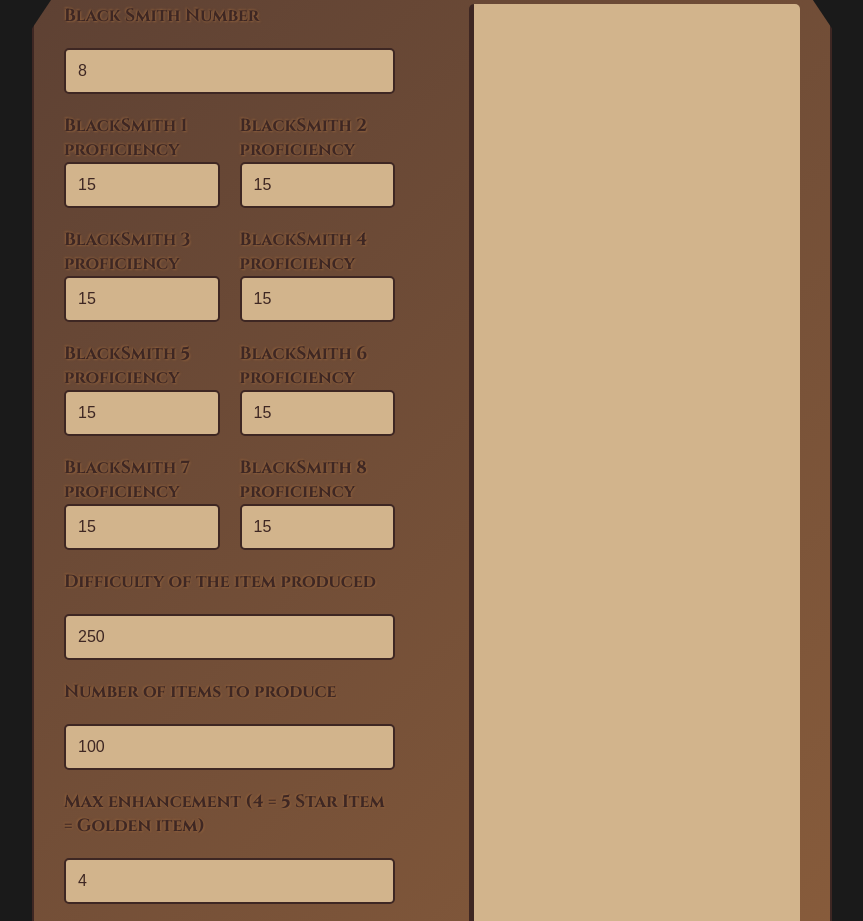
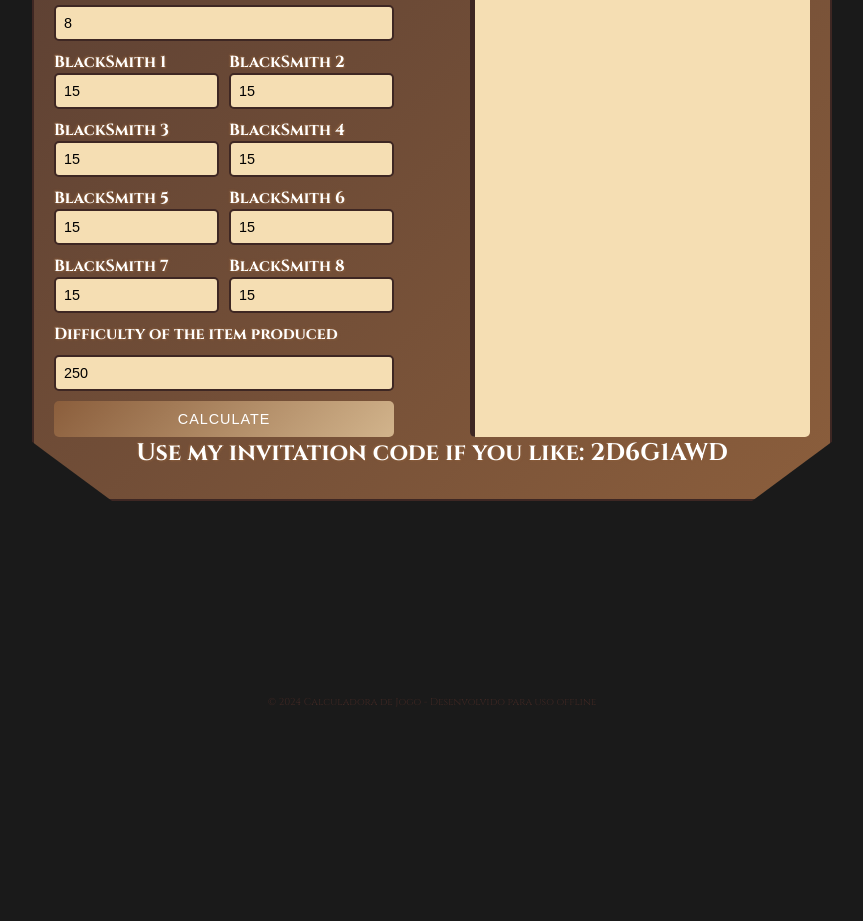
Before and after one commit to Mayconmdfs/Kingsmith_Forgemaster_Calculator, a plain HTML site: page index.html in a window 1280 px wide. Shown: the part 111-1032 px from the top of the page, without its empty margins (208-1071 px from the left). After the commit the page ends 840 px from the top, so only its background shows below. Drawn offline with Linux system fonts and the light colour scheme.

Commit message:
modified:   index.html 	modified:   statsCalculator.js 	modified:   style.css

```diff
--- a/index.html
+++ b/index.html
@@ -21,12 +21,6 @@
 
                     <label for="difficulty">Difficulty of the item produced</label>
                     <input type="number" id="difficulty" name="difficulty" value="250" required>
-
-                    <label for="items_done">Number of items to produce</label>
-                    <input type="number" id="items_done" name="items_done" value="100" required>
-
-                    <label for="max_item_successes">Max enhancement (4 = 5 Star Item = Golden item)</label>
-                    <input type="number" id="max_item_successes" name="max_item_successes" value="4" required>
 
                     <button type="button" onclick="calculateStats()">Calculate</button>
                 </form>
@@ -56,7 +50,7 @@
 
                 const label = document.createElement('label');
                 label.setAttribute('for', `blacksmith_level_${i}`);
-                label.textContent = `BlackSmith ${i + 1} proficiency`;
+                label.textContent = `BlackSmith ${i + 1}`;
 
                 const input = document.createElement('input');
                 input.type = 'number';
--- a/statsCalculator.js
+++ b/statsCalculator.js
@@ -52,14 +52,11 @@ function calculateStats() {
         blacksmithLevels.push(parseInt(document.getElementById(`blacksmith_level_${i}`).value));
     }
     const difficulty = parseInt(document.getElementById('difficulty').value);
-    const itemsDone = parseInt(document.getElementById('items_done').value);
-    const maxItemSuccesses = parseInt(document.getElementById('max_item_successes').value);
-
+    const maxItemSuccesses = 4; // The current max number of successes is 4
     const total_chance = arrayAddScalar(blacksmithLevels, difficulty);
     const success_probabilities = arrayDivide(blacksmithLevels, total_chance);
     const probability_matrix = generatePossibilityMatrix(numTrials);
     const probabilities = calculateProbabilities(probability_matrix, success_probabilities, maxItemSuccesses);
-    const results = calculateExpectedOutput(probabilities, itemsDone, maxItemSuccesses);
 
     let resultHtml = "<h3>Enhancement chances:</h3>";
     probabilities.forEach((prob, i) => {
@@ -67,15 +64,12 @@ function calculateStats() {
         resultHtml += `<p><span class="stars">${stars}</span> ${(prob * 100).toFixed(2)}%</p>`;
     });
 
-    resultHtml += "<h3>Expected result (★ can vary based on your luck):</h3>";
-    results.forEach((res, i) => {
+    resultHtml += "<h3>Expected number of items needed for each enhancement level:</h3>";
+    probabilities.forEach((prob, i) => {
         const stars = generateStars(i + 1);
-        resultHtml += `<p><span class="stars">${stars}</span> ${res.toFixed(2)}</p>`;
+        const expectedItems = prob > 0 ? (1 / prob).toFixed(2) : "N/A";
+        resultHtml += `<p><span class="stars">${stars}</span> ${expectedItems}</p>`;
     });
 
-    const total_successes = results.reduce((acc, res, i) => acc + i * res, 0);
-    resultHtml += `<p>Total de Melhorias Esperadas: ${total_successes.toFixed(2)}</p>`;
-
     document.getElementById('result').innerHTML = resultHtml;
-
 }
--- a/style.css
+++ b/style.css
@@ -28,7 +28,7 @@ body {
 /* Container principal */
 .container {
     background: linear-gradient(135deg, #5c4033 0%, #8b5e3c 100%); /* Medium to lighter brown gradient */
-    padding: 30px;
+    padding: 20px; /* Reduced padding */
     box-shadow: 0 4px 15px rgba(0, 0, 0, 0.5); /* Shadow for depth */
     border-radius: 15px;
     max-width: 800px;
@@ -42,40 +42,40 @@ body {
 
 h1 {
     text-align: center;
-    margin-bottom: 20px;
-    color: #3e2723; /* Dark brown text */
+    margin-bottom: 10px; /* Reduced margin */
+    color: #ffffff; /* White text */
     text-shadow: 1px 1px 2px #8b5e3c, -1px -1px 2px #8b5e3c; /* Light brown glow effect */
-    font-size: 2em;
+    font-size: 1.5em; /* Reduced font size */
 }
 
 .form-result {
     display: flex;
     flex-direction: column;
-    gap: 20px;
+    gap: 10px; /* Reduced gap */
     width: 100%;
 }
 
 form {
     display: flex;
     flex-direction: column;
-    gap: 20px;
+    gap: 10px; /* Reduced gap */
     width: 100%;
 }
 
 label {
     font-weight: bold;
-    color: #3e2723; /* Dark brown text */
+    color: #ffffff; /* White text */
     text-shadow: 1px 1px 2px #8b5e3c, -1px -1px 2px #8b5e3c; /* Light brown glow effect */
-    font-size: 1.1em;
+    font-size: 1em; /* Reduced font size */
 }
 
 input {
-    padding: 12px;
-    font-size: 1em;
+    padding: 8px; /* Reduced padding */
+    font-size: 0.9em; /* Reduced font size */
     border-radius: 5px;
     border: 2px solid #3e2723; /* Dark brown border */
-    background-color: #d2b48c; /* Light brown background */
-    color: #3e2723; /* Dark brown text */
+    background-color: #f5deb3; /* Light brown background */
+    color: #000000; /* Black text */
     outline: none;
     transition: border-color 0.3s, box-shadow 0.3s;
 }
@@ -86,9 +86,9 @@ input:focus {
 }
 
 button {
-    padding: 12px;
-    font-size: 1em;
-    color: #3e2723; /* Dark brown text */
+    padding: 10px; /* Reduced padding */
+    font-size: 0.9em; /* Reduced font size */
+    color: #ffffff; /* White text */
     background: linear-gradient(135deg, #8b5e3c 0%, #d2b48c 100%); /* Light brown gradient background */
     border: none;
     border-radius: 5px;
@@ -105,37 +105,37 @@ button:hover {
 
 /* Estilo para o resultado */
 .result {
-    margin-top: 20px;
-    padding: 20px; /* Increased padding for better spacing */
-    background-color: #d2b48c; /* Light brown transparent background */
+    margin-top: 10px; /* Reduced margin */
+    padding: 15px; /* Reduced padding */
+    background-color: #f5deb3; /* Light brown transparent background */
     border-left: 5px solid #3e2723; /* Dark brown border */
     border-radius: 5px;
-    color: #3e2723; /* Dark brown text */
+    color: #000000; /* Black text */
     width: 100%;
 }
 
 .result h3 {
-    margin-bottom: 10px;
+    margin-bottom: 5px; /* Reduced margin */
     color: #3e2723; /* Dark brown text */
     text-shadow: 1px 1px 2px #f2aa73, -1px -1px 2px #8b5e3c; /* Light brown glow effect */
 }
 
 .result p {
-    margin: 10px 0; /* Improved vertical spacing */
-    font-size: 1em; /* Increased font size for better readability */
+    margin: 5px 0; /* Reduced margin */
+    font-size: 0.9em; /* Reduced font size */
     display: flex;
     align-items: center;
 }
 
 .result .stars {
     color: #f1c40f; /* Yellow color for stars */
-    margin-right: 10px; /* Space between stars and text */
+    margin-right: 5px; /* Reduced margin */
 }
 
 footer {
     text-align: center;
-    margin-top: 20px;
-    font-size: 12px;
+    margin-top: 10px; /* Reduced margin */
+    font-size: 10px; /* Reduced font size */
     color: #3e2723; /* Dark brown text */
 }
 
@@ -160,11 +160,11 @@ footer {
 .proficiency-inputs {
     display: flex;
     flex-wrap: wrap;
-    gap: 20px;
+    gap: 10px; /* Reduced gap */
 }
 
 .input-group {
     display: flex;
     flex-direction: column;
-    width: calc(50% - 10px); /* Two inputs per line with some gap */
+    width: calc(50% - 5px); /* Two inputs per line with some gap */
 }
```
